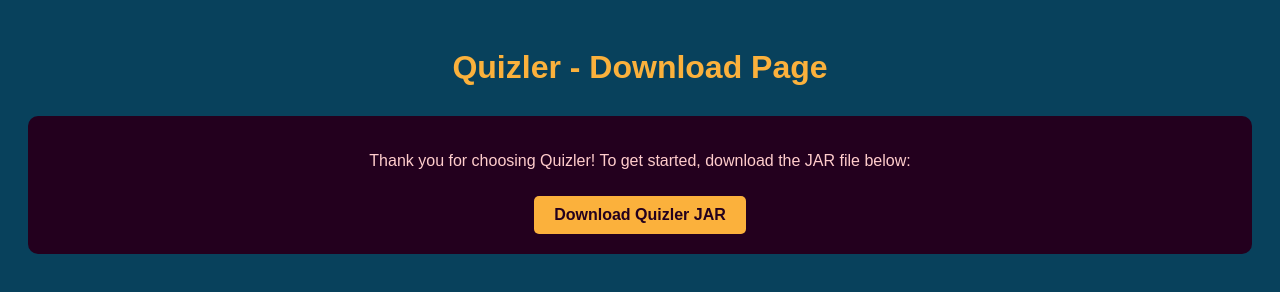
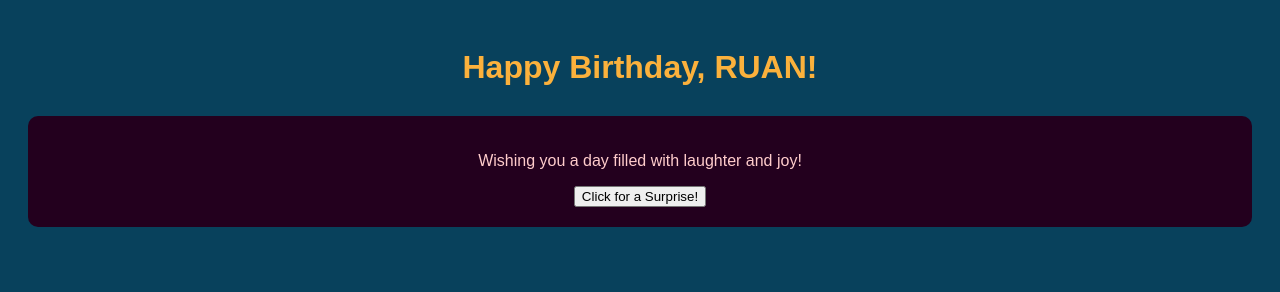
Before and after one commit to jeancarson/jeancarson.githib.io, a plain HTML site: page index.html in a window 1280 px wide. Drawn offline with Linux system fonts and the light colour scheme.

Commit message:
Update index.html

```diff
--- a/index.html
+++ b/index.html
@@ -3,7 +3,7 @@
 <head>
     <meta charset="UTF-8">
     <meta name="viewport" content="width=device-width, initial-scale=1.0">
-    <title>Quizler - Download</title>
+    <title>Happy Birthday Card</title>
     <style>
         body {
             background-color: #08415C;
@@ -17,7 +17,7 @@
             color: #FBB13C;
         }
 
-        .download-section {
+        .birthday-message {
             margin-top: 30px;
             padding: 20px;
             background-color: #23001E;
@@ -25,25 +25,35 @@
             color: #FFCCCC;
         }
 
-        .download-link {
-            display: inline-block;
-            padding: 10px 20px;
-            margin-top: 10px;
+        .funny-popup {
+            display: none;
             background-color: #FBB13C;
-            color: #23001E;
-            text-decoration: none;
-            font-weight: bold;
+            padding: 10px;
+            margin: 10px;
             border-radius: 5px;
         }
     </style>
+    <script>
+        // Function to show a funny popup
+        function showFunnyPopup(message) {
+            const popup = document.createElement('div');
+            popup.classList.add('funny-popup');
+            popup.textContent = message;
+            document.body.appendChild(popup);
+
+            setTimeout(() => {
+                popup.remove();
+            }, 3000); // Remove the popup after 3 seconds
+        }
+    </script>
 </head>
 <body>
 
-    <h1>Quizler - Download Page</h1>
+    <h1>Happy Birthday, RUAN!</h1>
 
-    <div class="download-section">
-        <p>Thank you for choosing Quizler! To get started, download the JAR file below:</p>
-        <a href="path/to/your/quizler-app.jar" class="download-link" download>Download Quizler JAR</a>
+    <div class="birthday-message">
+        <p>Wishing you a day filled with laughter and joy!</p>
+        <button onclick="showFunnyPopup('Cheap shoes for sale in your area!')">Click for a Surprise!</button>
     </div>
 
 </body>
```
